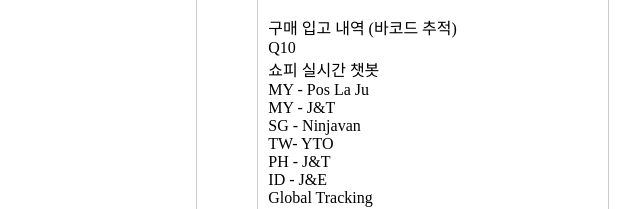
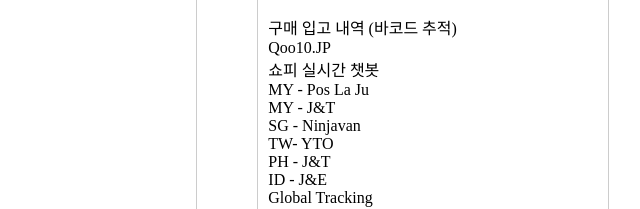
Before and after one commit to JakeK05/Web, a plain HTML site: page Web 1.html in a window 1280 px wide. Shown: the part 323-532 px from the top of the page, 206-846 px from the left. Drawn offline with Linux system fonts and the light colour scheme.

Commit message:
Update Web 1.html

```diff
--- a/Web 1.html
+++ b/Web 1.html
@@ -61,7 +61,7 @@
                          <ol>
                             <li><a href="https://docs.google.com/spreadsheets/d/1kWmU_zomsP_OkTuPG3Y7qQoxZ0Gvx9mrNsAB4R3VLf8/edit#gid=1017565130" target="_blank">
                                 구매 입고 내역 (바코드 추적) </a></li>
-                            <li><a href="https://qsm.qoo10.jp/GMKT.INC.Gsm.Web/login.aspx" target="_blank">Q10 </a></li>
+                            <li><a href="https://qsm.qoo10.jp/GMKT.INC.Gsm.Web/login.aspx" target="_blank">Qoo10.JP </a></li>
                             <li><a href=" https://www.thecloudgate.io/webchat/main?
                                brandKey=SkbTAbYm6VOl0XrGommbgQ&type=scenario " target="_blank">쇼피 실시간 챗봇</a></li>
                                      <li><a href="https://www.tracking.my/poslaju" target="_blank">MY - Pos La Ju</a></li>
```
